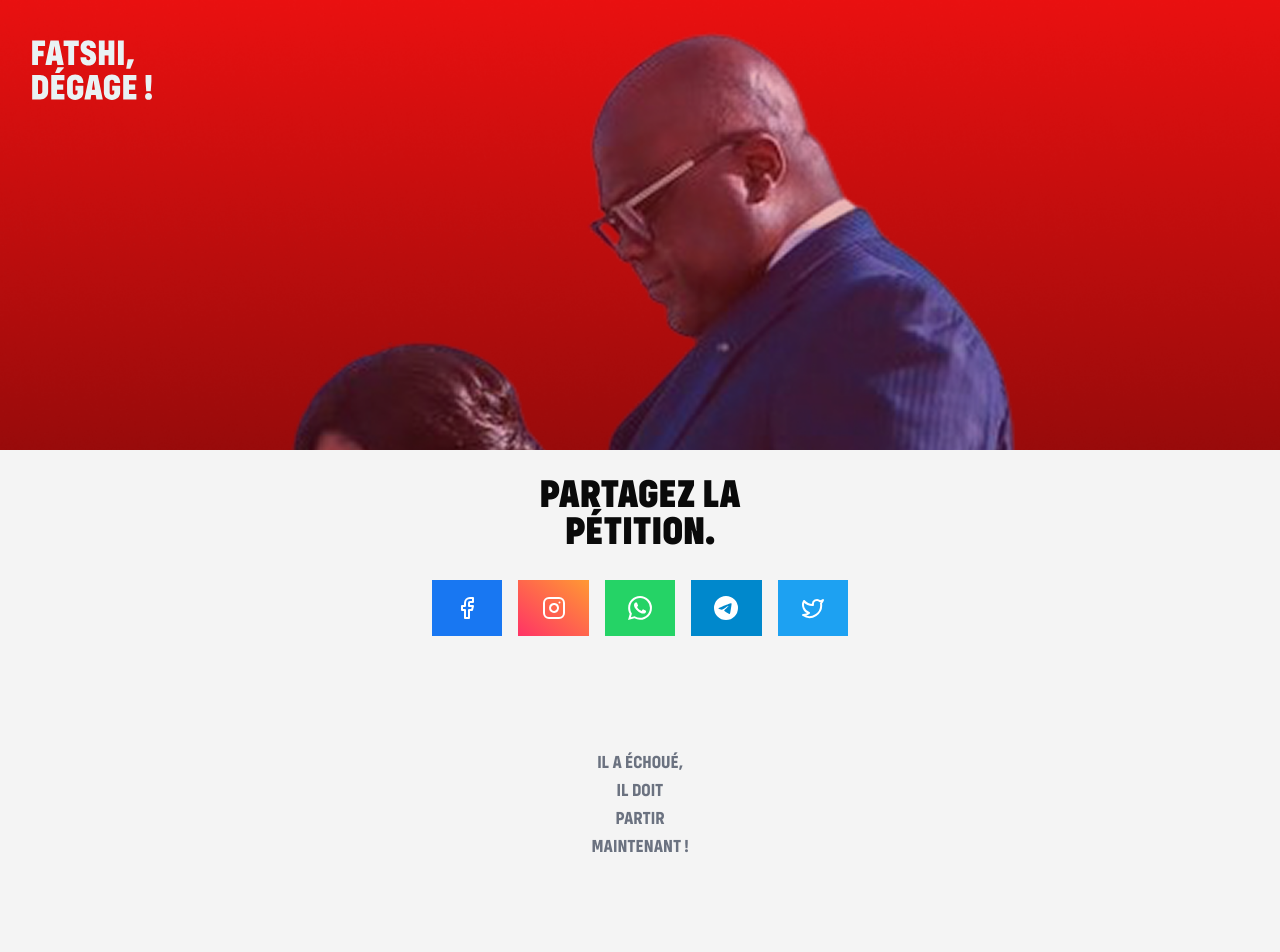
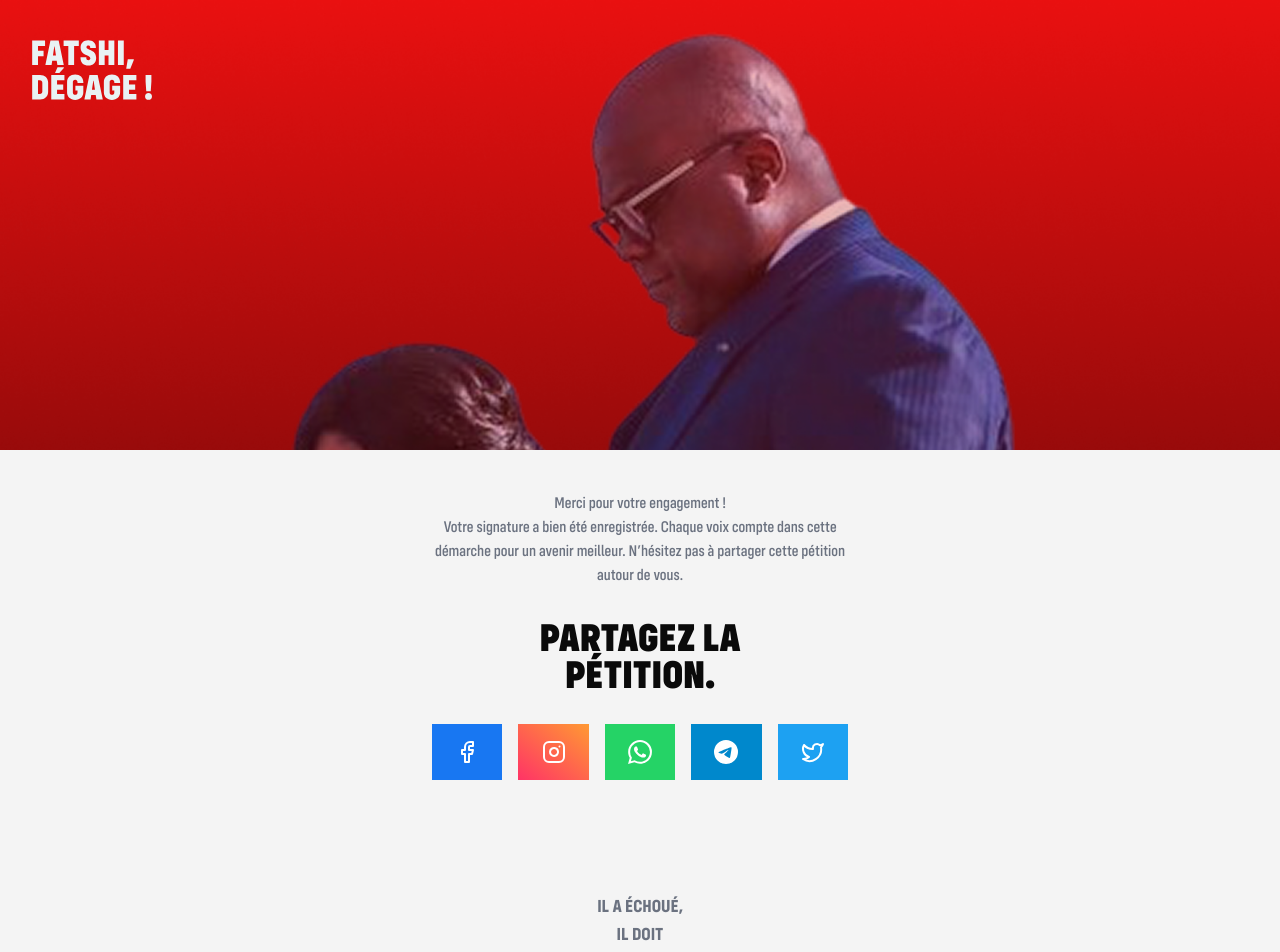
Before and after one commit to jambu43/fdegage, a Next.js app: page /share in a window 1280 px wide. Shown: the top 952 px of the page. Before the commit the page ends 860 px from the top, so only its background shows below. Built offline with nearby package versions, Linux system fonts and the light colour scheme.

Commit message:
Pop-up signature.

```diff
--- a/app/share/page.tsx
+++ b/app/share/page.tsx
@@ -17,8 +17,15 @@ export default function SharePage() {
     <main className="min-h-screen">
       <Header />
 
-      <div className="max-w-md mx-auto px-4 mt-6">
+      <div className="max-w-md mx-auto px-4 mt-10">
         <div className="">
+          <p className="text-center mb-8 text-gray-500 font-normal">
+            Merci pour votre engagement ! <br />
+
+            Votre signature a bien été enregistrée. Chaque voix compte dans cette démarche pour un avenir meilleur.
+
+            N’hésitez pas à partager cette pétition autour de vous.
+          </p>
           <h2 className="font-extrabold text-[40px] leading-[37px] text-center mb-8">PARTAGEZ LA <br /> PÉTITION.</h2>
 
           <div className="grid grid-cols-5 m-auto gap-4 mb-28">
--- a/components/form/petition.tsx
+++ b/components/form/petition.tsx
@@ -8,6 +8,7 @@ import Select from "react-select";
 import axios from "axios";
 import Image from "next/image";
 import { useRouter } from "next/navigation";
+import { SuccessModal } from "../home/success-modal";
 
 interface Country {
   name: {
@@ -69,7 +70,9 @@ function PetitionForm({count}:Props) {
 
     useEffect(()=>{
       if(state?.success){
-        router.replace('/share')
+        setTimeout(() => {
+          router.replace('/share')
+        }, 5000); // Délai de 5 secondes
       }
     },[state?.success, router])
 
@@ -196,7 +199,10 @@ function PetitionForm({count}:Props) {
             </div>
           )}
         </Form>
-
+        <SuccessModal
+          isOpen={state?.success as boolean}
+          onClose={() => setStep(1)}
+        />
       </div>
   </div>
   )
--- a/components/home/success-modal.tsx
+++ b/components/home/success-modal.tsx
@@ -1,6 +1,5 @@
 import { Dialog, DialogContent } from "@/components/ui/dialog"
-import { Button } from "@/components/ui/button"
-import { CheckCircle2 } from "lucide-react"
+import { LoaderCircle } from "lucide-react"
 
 interface SuccessModalProps {
   isOpen: boolean
@@ -13,7 +12,7 @@ export function SuccessModal({ isOpen, onClose }: SuccessModalProps) {
       <DialogContent className="max-w-md rounded-3xl p-6 gap-6">
         <div className="flex flex-col items-center text-center gap-4">
           <div className="rounded-full bg-green-50 p-3">
-            <CheckCircle2 className="w-12 h-12 text-green-600" />
+            <LoaderCircle  className="w-12 h-12 text-green-600 animate-spin ..."  />
           </div>
 
           <div className="space-y-2">
@@ -23,7 +22,7 @@ export function SuccessModal({ isOpen, onClose }: SuccessModalProps) {
             </p>
           </div>
 
-          <div className="flex flex-col w-full gap-3 mt-2">
+          {/* <div className="flex flex-col w-full gap-3 mt-2">
             <Button
               className="w-full bg-red-600 hover:bg-red-700"
               onClick={() => {
@@ -37,7 +36,7 @@ export function SuccessModal({ isOpen, onClose }: SuccessModalProps) {
             <Button variant="outline" className="w-full" onClick={onClose}>
               Fermer
             </Button>
-          </div>
+          </div> */}
         </div>
       </DialogContent>
     </Dialog>
```
